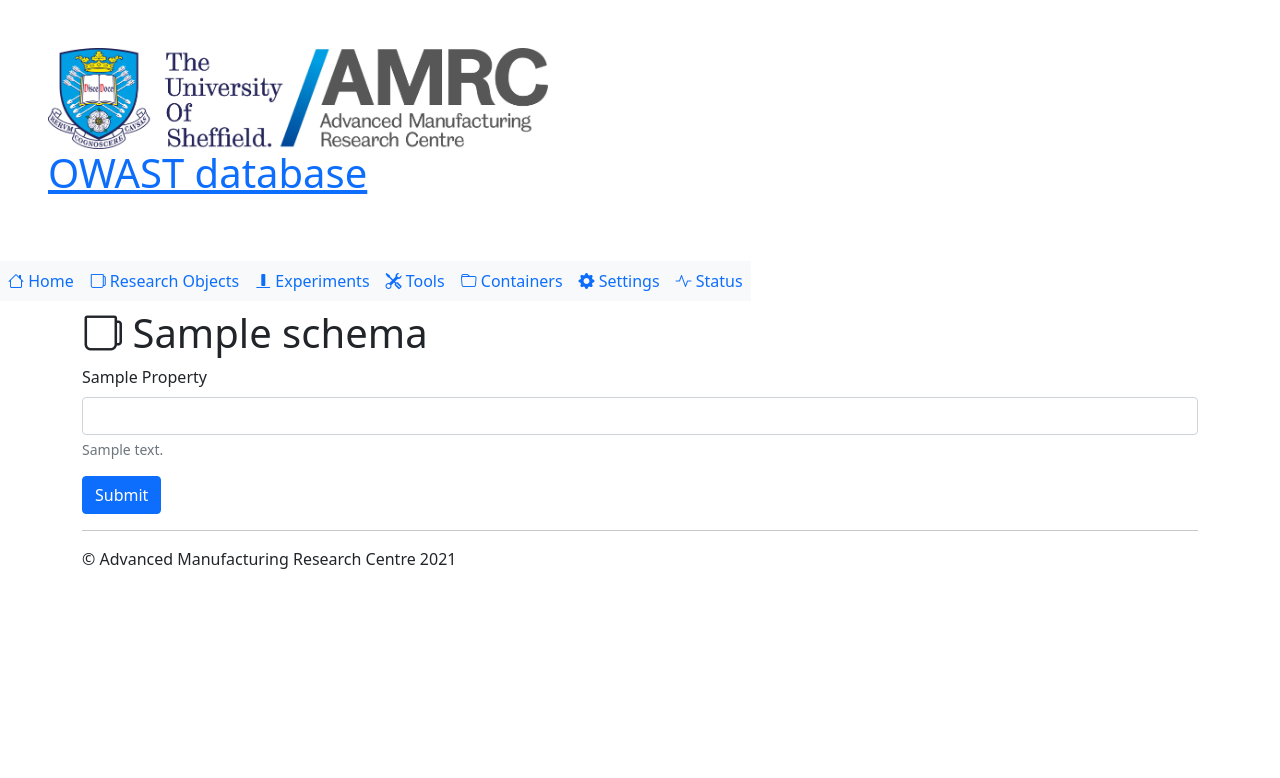
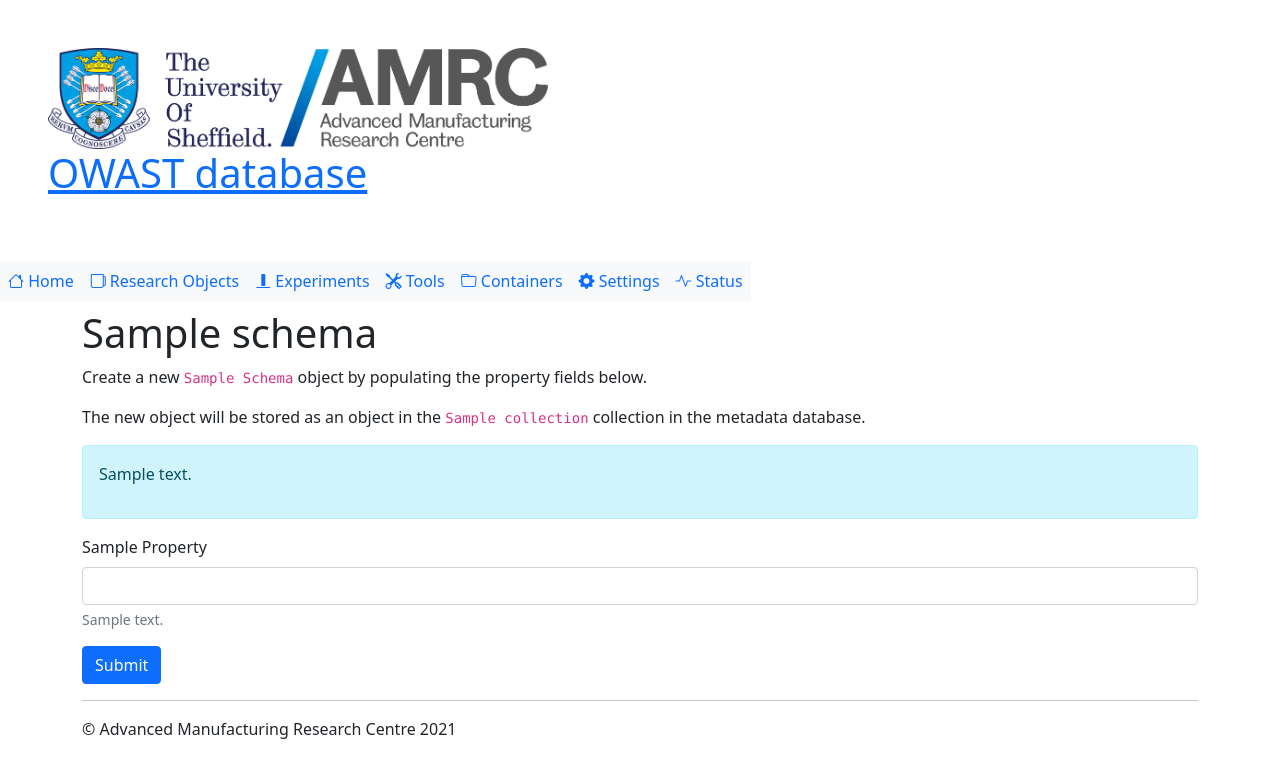
Before and after one commit to Joe-Heffer-Shef/owast, a Python web app: template owast/blueprints/schema/templates/schema/add.html in a window 1280 px wide. Shown: the top 778 px of the page. Run offline with Jinja, Linux system fonts and the light colour scheme; the template is opened without the code that fills it: most values are stand-ins (such as "Sample title", 1, 10 or a date in 2020).

Commit message:
object creation form

```diff
--- a/owast/blueprints/schema/templates/schema/add.html
+++ b/owast/blueprints/schema/templates/schema/add.html
@@ -1,20 +1,52 @@
 {% extends "layout.html" %}
 {% set title = schema.title %}
-{% set icon = 'cup' %}
+{% set icon = schema.get('icon', 'cup') %}
 {% block content %}
-<form method="post" action="{{ url_for(request.endpoint, schema_id=schema.id) }}">
+
+<div>
+    <p>
+        Create a new <code>{{ schema.title | title }}</code> object by
+        populating the property fields below.
+    </p>
+    <p>
+        The new object will be stored as an object in the
+        <code>{{ schema.collection }}</code> collection in the metadata
+        database.
+    </p>
+</div>
+
+<!-- Schema description -->
+<div class="alert alert-info" role="alert">
+  <p>{{ schema.description }}</p>
+</div>
+
+<!-- New object form -->
+<form method="post" action="{{ url_for(request.endpoint, schema_id=schema._id) }}">
 {% set input_types = dict(integer='number', string='text', number='number', boolean='checkbox') -%}
 {% set input_classes = dict(boolean='form-check-input') -%}
 {% set label_classes = dict(boolean='form-check-label') -%}
+<!-- One input per object property -->
 {% for name, property in schema.properties.items() if not name.startswith('_') -%}
-    {% set input_type = input_types.get(property.type, 'text') %}
-    {% set input_class = input_classes.get(property.type, 'form-control') %}
-    {% set label_class = input_types.get(property.type, 'text') %}
-    <!-- {{ name }} -->
+    {% set input_type = input_types.get(property.type, 'text') -%}
+    {% set label_class = label_classes.get(property.type, 'form-label') %}
+    {% set input_class = input_classes.get(property.type, 'form-control') -%}
+    <!-- {{ name }} ({{ property.type }}) -->
+    <!-- >{{ property.minimum }} <{{ property.maximum }} -->
     <div class="mb-3">
-        <label class="form-label" for="{{ name }}">{{ name | replace('_', ' ') | title }}</label>
-        <input class="form-control" type="{{ input_type }}" name="{{ name }}" id="{{ name }}"{% if name in schema.required %} required{% endif %}>
+        <label class="{{ label_class }}" for="{{ name }}">{{ name | replace('_', ' ')| title }}</label>
+        <input class="{{ input_class }}" type="{{ input_type }}" name="{{ name }}" id="{{ name }}"
+            {% if name in schema.required %}required {% endif -%}
+            {% if property.enum %}list="{{ name }}_list" {% endif -%}
+            {% if property.minimum is not none %}min="{{ property.minimum }}" {% endif -%}
+            {% if property.maximum is not none %}max="{{ property.maximum }}" {% endif -%}>
         <div class="form-text">{{ property.description }}</div>
+        {% if property.enum -%}
+        <datalist id="{{ name }}_list">
+            {% for value in property.enum -%}
+            <option value="{{ value }}">
+            {% endfor %}
+        </datalist>
+        {% endif -%}
     </div>
 {% endfor %}
     <div>
```
Also changed, not shown: meta/schemas/tool.json (+7 -2 lines), owast/blueprints/schema/templates/schema/create.html (+14 -0 lines), owast/blueprints/schema/views.py (+14 -2 lines).
